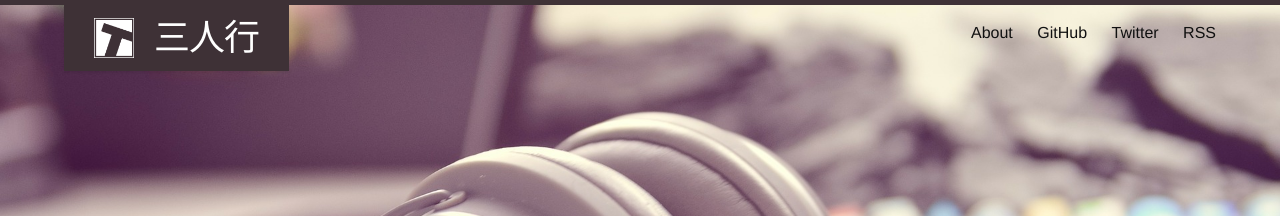
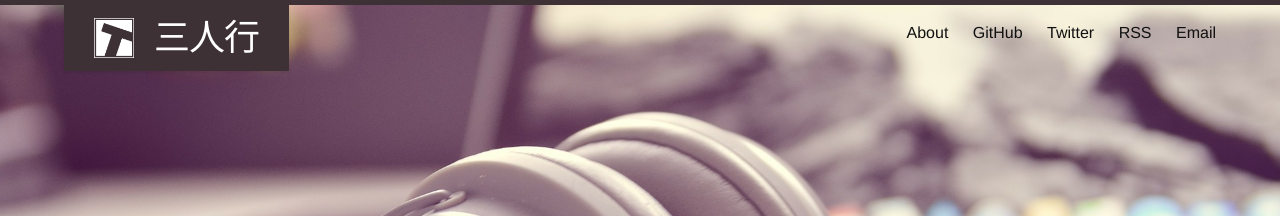
Before and after one commit to threecast/threecast.github.io, a Jekyll site: the page built from index.html, in a window 1280 px wide. Shown: the top 216 px of the page. Built offline with Jekyll 4.4.1, drawn with Linux system fonts in a browser that asks for light colours.

Commit message:
add Email in header menu

```diff
--- a/_includes/header.html
+++ b/_includes/header.html
@@ -22,6 +22,7 @@
           <a class="page-link" href="https://github.com/{{ site.github_username }}">GitHub</a>
           <a class="page-link" href="https://twitter.com/{{ site.twitter_username }}">Twitter</a>
           <a class="page-link" href="{{ "/feed.xml" | prepend: site.baseurl }}">RSS</a>
+          <a class="page-link" href="mailto:{{ site.email }}">Email</a>
       </div>
     </nav>
 
```
